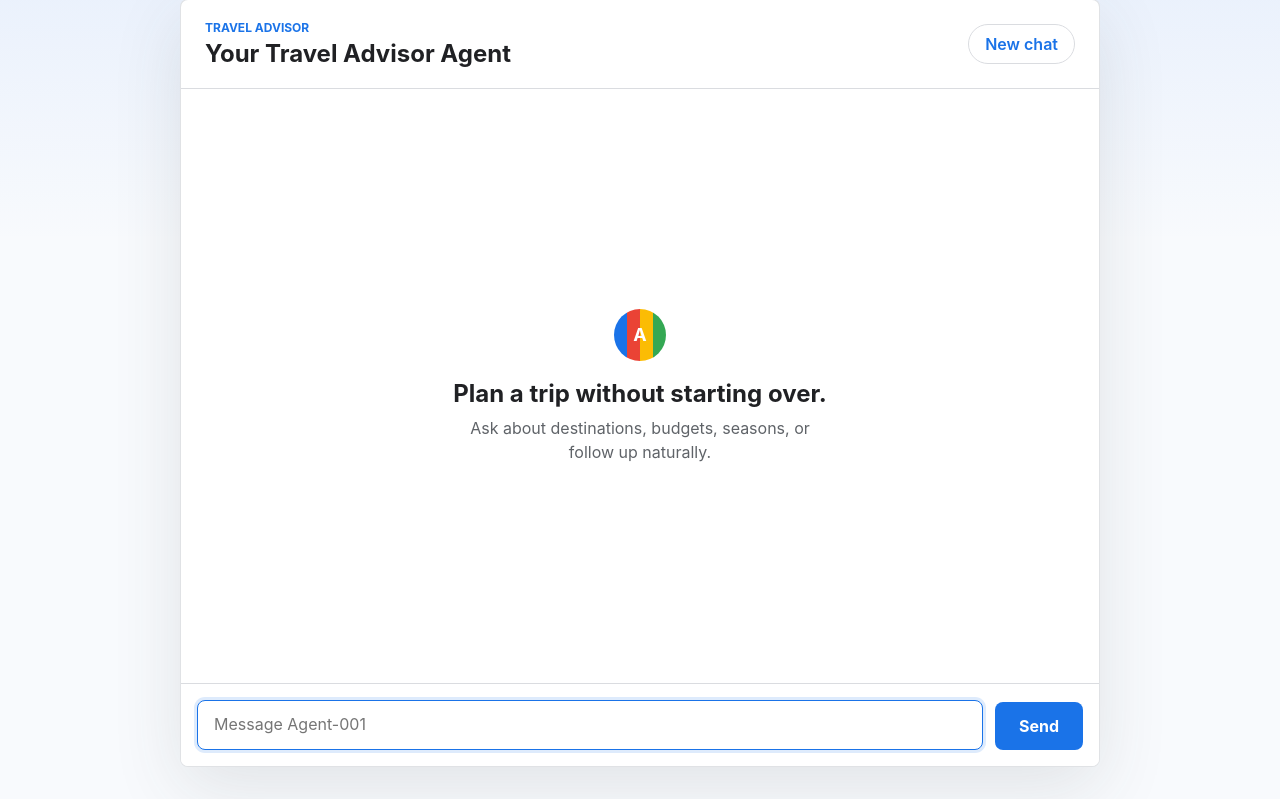
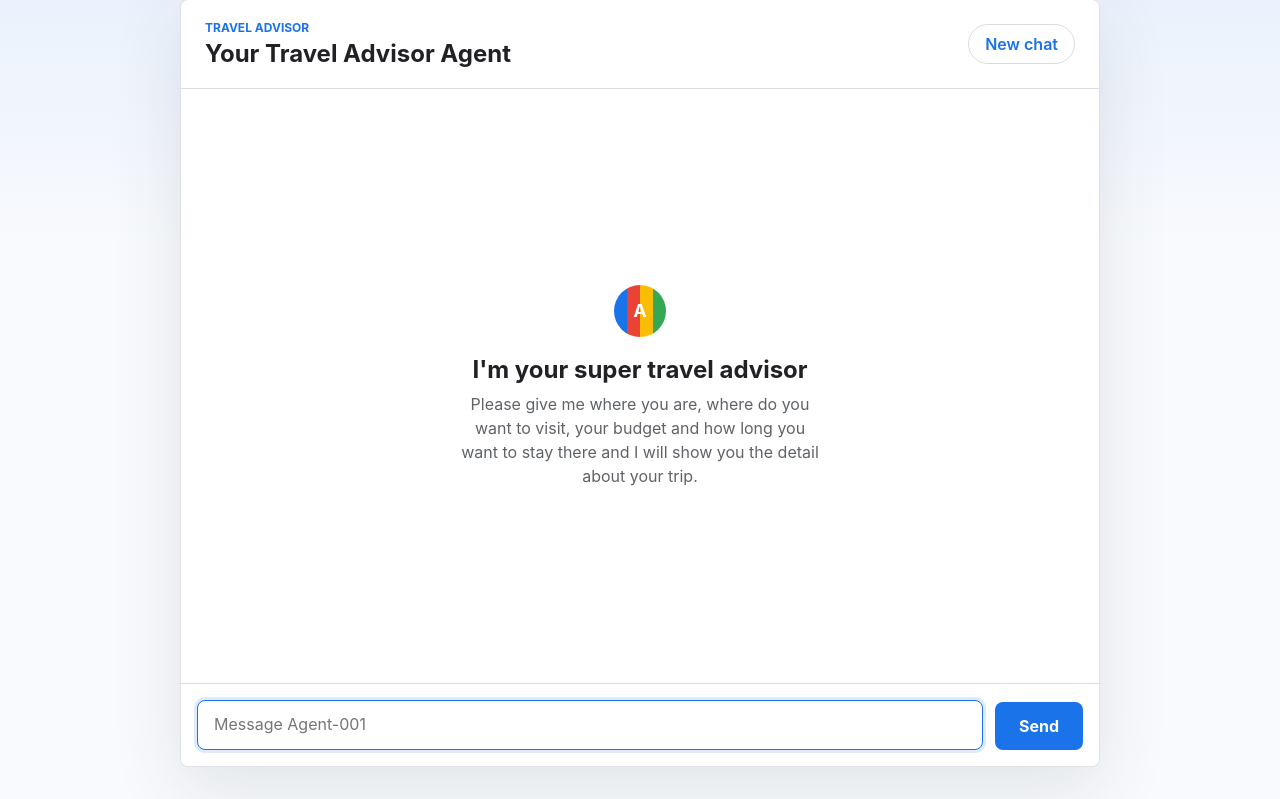
Before and after one commit to AlexanderAung/travel-advisor-agent, a FastAPI app: page / in a window 1280 px wide. Shown: the part 17-816 px from the top of the page. Run offline with FastAPI, Linux system fonts and the light colour scheme.

```diff
--- a/app/templates/index.html
+++ b/app/templates/index.html
@@ -3,7 +3,7 @@
   <head>
     <meta charset="UTF-8" />
     <meta name="viewport" content="width=device-width, initial-scale=1.0" />
-    <title>Agent-001</title>
+    <title>Travel Advisor Agent</title>
     <link rel="stylesheet" href="/static/style.css" />
   </head>
   <body>
@@ -34,9 +34,11 @@
         {% endfor %} {% else %}
         <div class="empty-state">
           <div class="spark">A</div>
-          <h2>Plan a trip without starting over.</h2>
+          <h2>I'm your super travel advisor</h2>
           <p>
-            Ask about destinations, budgets, seasons, or follow up naturally.
+            Please give me where you are, where do you want to visit, your
+            budget and how long you want to stay there and I will show you the
+            detail about your trip.
           </p>
         </div>
         {% endif %}
```
